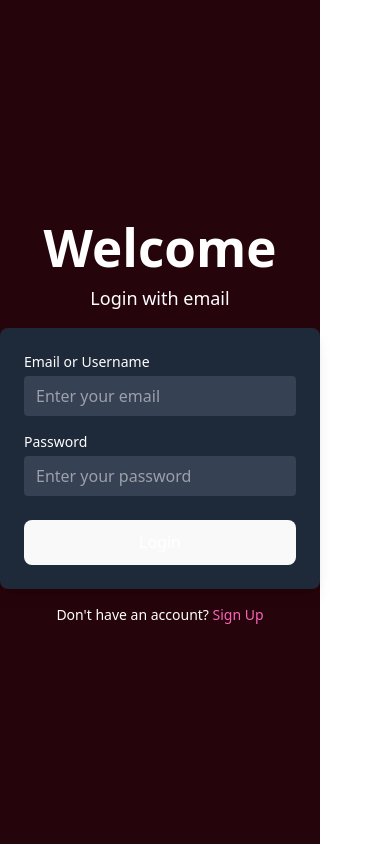
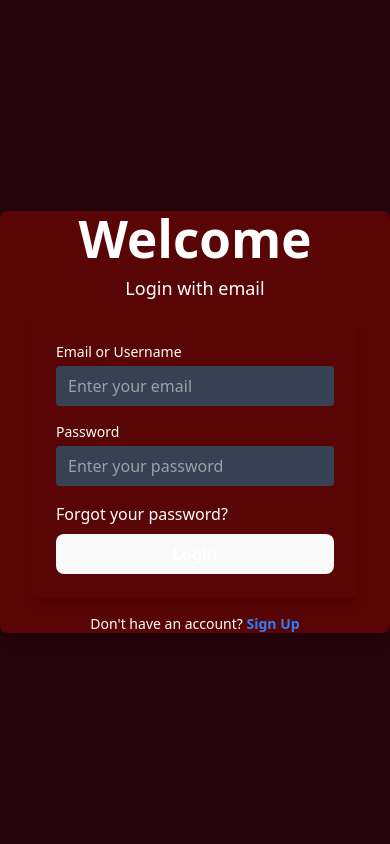
Before and after one commit to anwrat/Fitness-Website, a React (Vite) app in the folder frontend/: page /login in a window 390 px wide. Built offline with nearby package versions, Linux system fonts and the light colour scheme.

Commit message:
Some progress in start and login page

```diff
--- a/frontend/src/App.jsx
+++ b/frontend/src/App.jsx
@@ -1,45 +1,22 @@
-import { useState } from "react";
-import loginimage from "./assets/loginpage.jpg";
+import muscleman from "./assets/muscleman.png";
 import { useNavigate } from "react-router-dom";
+import Nav1 from "./components/Nav1";
 
 function App() {
-  const [count, setCount] = useState(0);
 
   const navigate = useNavigate();
 
   return (
-    <div className="max-w-5xl mx-auto p-8 text-center">
+    <div className="w-screen h-screen mx-auto bg-[#0F0505] p-8 text-center">
+      <Nav1 />
       <div>
         <img
-          src={loginimage}
+          src={muscleman}
           className="h-24 p-6 transition duration-300 hover:drop-shadow-[0_0_8px_#646cffaa]"
           alt="Fitness App Home"
         />
       </div>
-      <h1 className="text-3xl font-bold text-black">Fitness App Test Page</h1>
-      <div className="p-8">
-        <div className="flex flex-col gap-4 items-center">
-          <button
-            onClick={() => setCount((count) => count + 1)}
-            className="bg-blue-500 text-white px-6 py-2 rounded-lg hover:bg-blue-600 transition"
-          >
-            Count is {count}
-          </button>
-          <button
-            onClick={() => navigate("/login")}
-            className="bg-green-500 text-white px-6 py-2 rounded-lg hover:bg-green-600 transition"
-          >
-            Login
-          </button>
-          <button
-            onClick={() => navigate("/signup")}
-            className="bg-pink-500 text-white px-6 py-2 rounded-lg hover:bg-pink-600 transition"
-          >
-            SignUp
-          </button>
-        </div>
-      </div>
-      <p className="text-gray-500 mt-4">Just a simple testing page</p>
+      <h1 className="text-3xl font-bold text-white">Achieve Your FITNESS GOALS With FitMaker</h1>
     </div>
   );
 }
--- /dev/null
+++ b/frontend/src/components/Nav1.jsx
@@ -0,0 +1,36 @@
+function Nav1(){
+    return(
+        <nav className="w-full flex items-center justify-between bg-[#0F0505] p-4">
+        {/* Left Side - Logo or Branding */}
+        <div className="text-white text-2xl font-bold">
+            <p>FitForge</p>
+        </div>
+        {/* Middle - Navigation Links */}
+        <div className="hidden md:flex gap-6 text-white text-lg">
+        <a className="relative group text-white hover:text-[#D90A14] cursor-pointer">Home</a>
+        <a className="relative group text-white hover:text-[#D90A14] cursor-pointer">Programs</a>
+        <a className="relative group text-white hover:text-[#D90A14] cursor-pointer">Coaching</a>
+        <a className="relative group text-white hover:text-[#D90A14] cursor-pointer">Membership</a>
+        <a className="relative group text-white hover:text-[#D90A14] cursor-pointer">About Us</a>
+        </div>
+
+        {/* Right Side - Buttons */}
+        <div className="flex gap-4">
+        <button
+            onClick={() => navigate("/login")}
+            className="bg-black text-white px-6 py-2 rounded-lg hover:bg-[#CD4E17] transition border border-[#CD4E17]"
+        >
+            Login
+        </button>
+        <button
+            onClick={() => navigate("/signup")}
+            className="bg-[#D90A14] text-white px-6 py-2 rounded-lg hover:bg-[#0F0505] transition"
+        >
+            SignUp
+        </button>
+        </div>
+    </nav>
+    );
+}
+
+export default Nav1;
--- a/frontend/src/index.css
+++ b/frontend/src/index.css
@@ -15,29 +15,29 @@
   -moz-osx-font-smoothing: grayscale;
 }
 
-a {
+/* a {
   font-weight: 500;
   color: #646cff;
   text-decoration: inherit;
 }
 a:hover {
   color: #535bf2;
-}
+} */
 
-body {
+/* body {
   margin: 0;
   display: flex;
   place-items: center;
   min-width: 320px;
   min-height: 100vh;
-}
+} */
 
 h1 {
   font-size: 3.2em;
   line-height: 1.1;
 }
 
-button {
+/* button {
   border-radius: 8px;
   border: 1px solid transparent;
   padding: 0.6em 1.2em;
@@ -50,11 +50,11 @@ button {
 }
 button:hover {
   border-color: #646cff;
-}
-button:focus,
+} */
+/* button:focus,
 button:focus-visible {
   outline: 4px auto -webkit-focus-ring-color;
-}
+} */
 
 @media (prefers-color-scheme: light) {
   :root {
--- a/frontend/src/pages/Login.jsx
+++ b/frontend/src/pages/Login.jsx
@@ -1,14 +1,31 @@
 import { useNavigate } from "react-router-dom";
+import loginimage from "../assets/loginpage.jpg";
 
 function Login() {
   const navigate = useNavigate();
 
   return (
-    <div className="flex flex-col items-center justify-center min-h-screen bg-[#26040B] text-white">
+    <div className="flex items-center justify-center h-screen w-screen bg-[#26040B] text-white">
+      <div className="w-full h-1/2 flex flex-col md:flex-row items-center justify-center bg-[#590505] p-8 rounded-lg shadow-lg">
+        {/* Left Side: Image */}
+        <div className="hidden md:block w-1/2 h-full relative">
+          <img
+            src={loginimage}
+            alt="Login Illustration"
+            className="w-full h-full object-cover rounded-lg"
+          />
+            {/* Overlay Text */}
+          <div className="absolute top-0 left-0 w-full h-full flex items-center justify-center">
+            <h1 className="text-white text-3xl font-bold">FitForge</h1>
+          </div>
+        </div>
+
+        {/* Right Side: Form and Welcome Text */}
+        <div className="w-full md:w-1/2 flex flex-col items-center">
           <h1 className="text-4xl font-bold">Welcome</h1>
           <h4 className="text-lg mt-2">Login with email</h4>
 
-      <form className="w-80 bg-gray-800 p-6 rounded-lg shadow-lg mt-4">
+          <form className="w-full max-w-sm p-6 rounded-lg shadow-lg mt-4">
             <div className="mb-4">
               <label className="block text-sm font-medium">Email or Username</label>
               <input
@@ -30,10 +47,10 @@ function Login() {
                 className="w-full px-3 py-2 mt-1 bg-gray-700 rounded focus:outline-none focus:ring-2 focus:ring-pink-500"
               />
             </div>
-
+            <p className="cursor-pointer">Forgot your password?</p>
             <button
               type="submit"
-          className="w-full bg-pink-600 hover:bg-pink-700 py-2 rounded-lg font-semibold mt-2 transition duration-300"
+              className="w-full bg-blue-600 hover:bg-blue-700 py-2 rounded-lg font-semibold mt-2 transition duration-300"
             >
               Login
             </button>
@@ -42,13 +59,15 @@ function Login() {
           <p className="mt-4 text-sm">
             Don't have an account?{" "}
             <span
-          className="text-pink-400 cursor-pointer hover:text-pink-500"
+              className="text-blue-500 cursor-pointer hover:text-blue-700 font-bold"
               onClick={() => navigate("/signup")}
             >
               Sign Up
             </span>
           </p>
         </div>
+      </div>
+    </div>
   );
 }
 
```
Also changed, not shown: frontend/src/assets/muscleman.png (added). Lines whose indentation alone changed are shown as unchanged.
